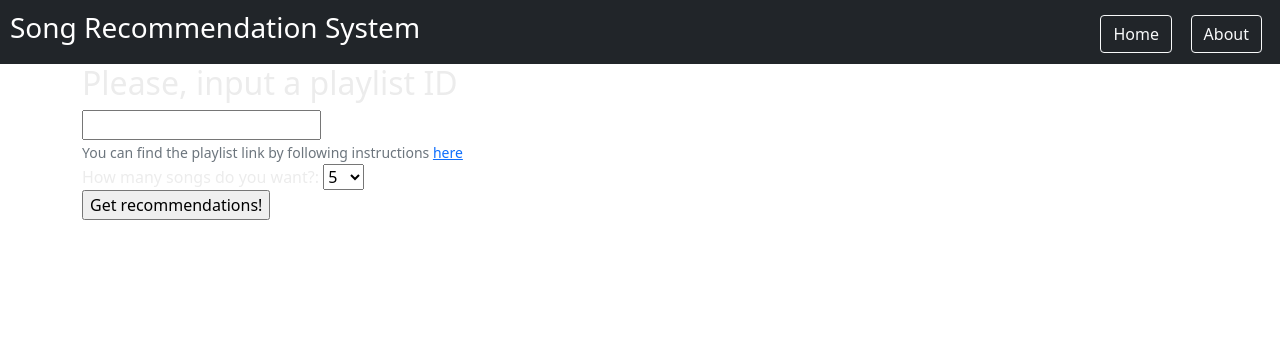
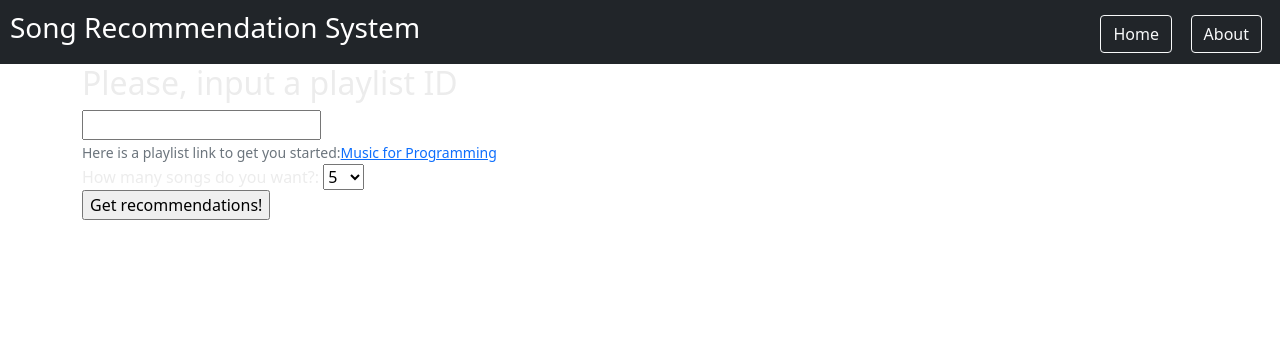
Before and after one commit to ethanmarcano/spotilyzer-student, a Flask app: page / in a window 1280 px wide. Shown: the top 364 px of the page. Run offline with Flask 2, Linux system fonts and the light colour scheme; parts of the project's set-up code (start-up, migrations or seed data) failed here and were passed over.

Commit message:
Updated instructions

```diff
--- a/application/templates/home.html
+++ b/application/templates/home.html
@@ -33,7 +33,7 @@
 					<form action="{{ url_for('recommend') }}"  id="form1" method="POST">
 						<input class="input1" type="text" name="URL">
 						<div class="break"></div>
-						<small id="emailHelp" class="form-text text-muted"> You can find the playlist link by following instructions <a href="https://wordpress.com/support/audio/spotify/" target="_blank"> here </a> </small>
+						<small id="sample playlist" class="form-text text-muted"> Here is a playlist link to get you started:<a href="https://open.spotify.com/playlist/1RB4FJfhhrwJv3R7VKtnUP?si=dab887b45ca646ed" target="_blank">Music for Programming </a> </small>
 						<div class="break"></div>
 							<label style='color: #ececec' for="number-of-recs" >How many songs do you want?:</label>
 							<select name="number-of-recs" id="number-of-recs" form="form1">
```
